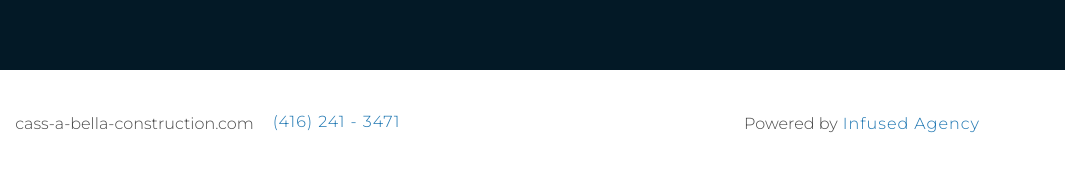
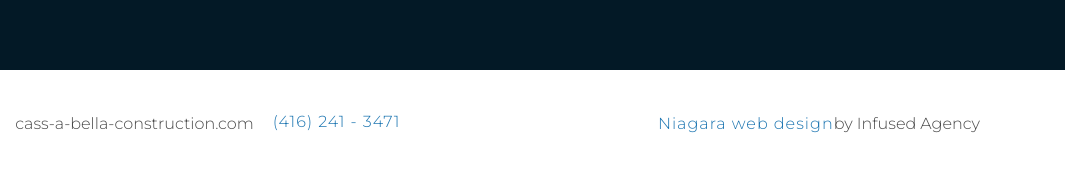
Before and after one commit to jd-fillmore/cassabella, a Gatsby site: page / in a window 1280 px wide. Shown: the part 4528-4699 px from the top of the page, 215-1280 px from the left. Built offline with nearby package versions, Linux system fonts and the light colour scheme; Gatsby itself is replaced by a stand-in of ours.

Commit message:
update footer

```diff
--- a/src/components/footer/footer.js
+++ b/src/components/footer/footer.js
@@ -57,14 +57,14 @@ const Footer = () => {
             <Col lg="6">
               <div className="flex-two">
                 <p>
-                  Powered by
                   <a
                     rel="noopener noreferrer"
                     target="_blank"
                     href="https://infused.agency"
                   >
-                    &nbsp;Infused Agency
+                    Niagara web design
                   </a>
+                  by Infused Agency
                 </p>
               </div>
             </Col>
```
